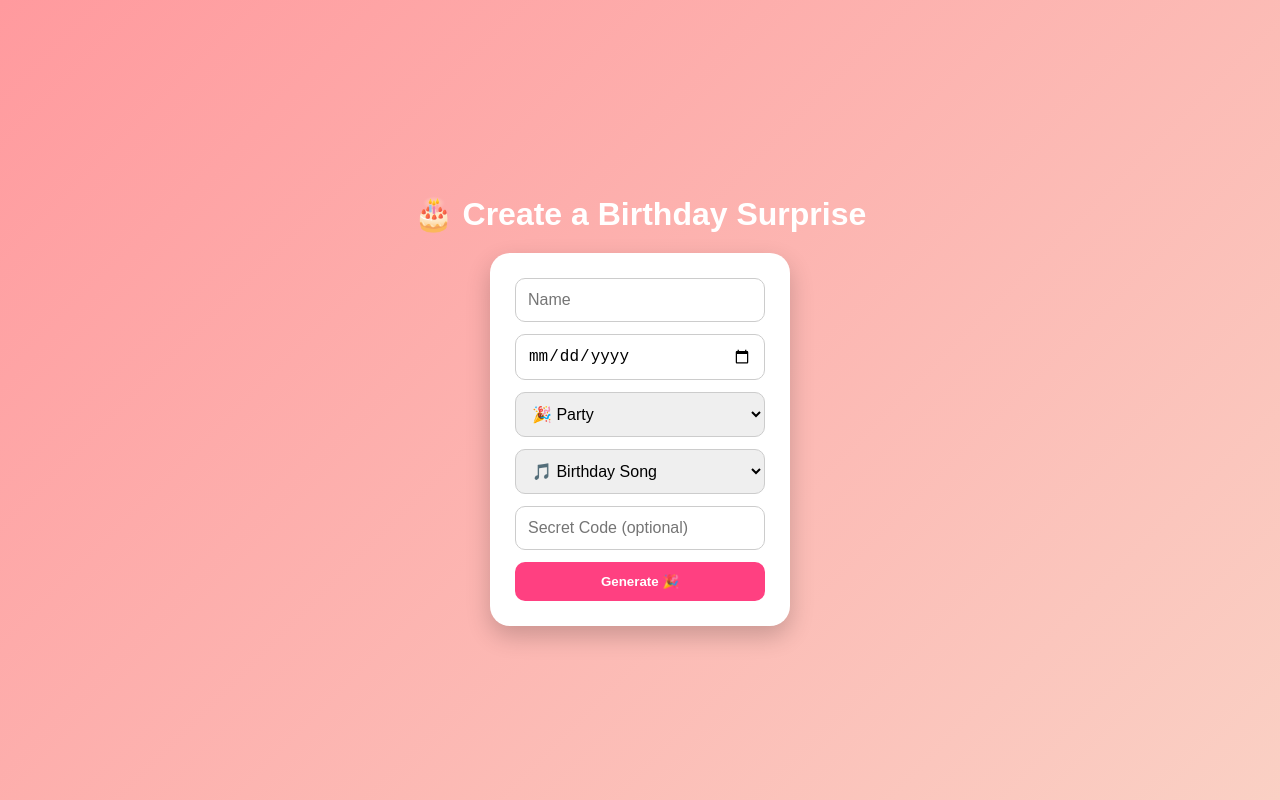
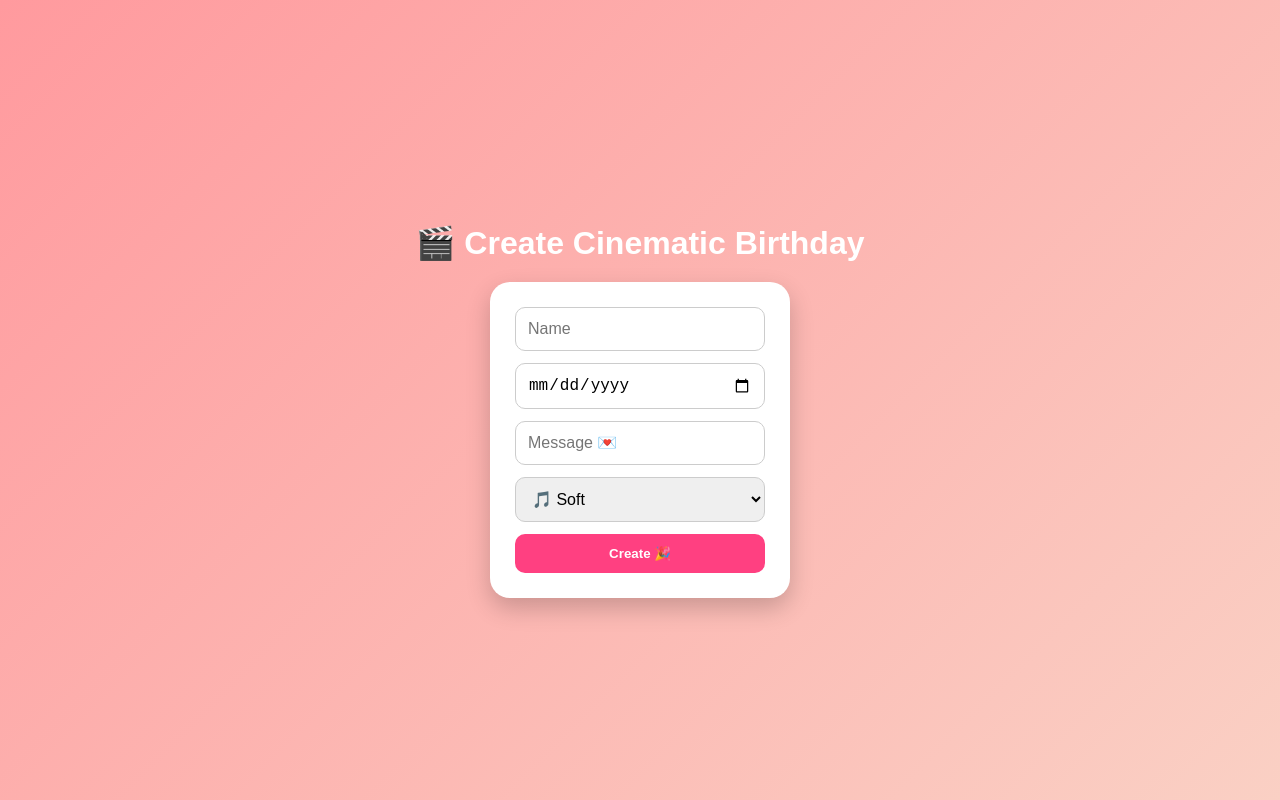
Before and after one commit to harshu-pixel/bday-web, a Next.js app: page / in a window 1280 px wide. Built offline with nearby package versions, Linux system fonts and the light colour scheme.

Commit message:
Update index.js

```diff
--- a/pages/index.js
+++ b/pages/index.js
@@ -8,9 +8,8 @@ export default function Home() {
   const [form, setForm] = useState({
     name: '',
     date: '',
-    theme: 'party',
-    music: '/music.mp3',
-    secret: ''
+    message: '',
+    music: '/music.mp3'
   });
 
   const handleSubmit = (e) => {
@@ -24,51 +23,25 @@ export default function Home() {
 
   return (
     <div className={styles.container}>
-      <h1 className={styles.title}>🎂 Create a Birthday Surprise</h1>
+      <h1 className={styles.title}>🎬 Create Cinematic Birthday</h1>
 
       <form onSubmit={handleSubmit} className={styles.card}>
+        <input className={styles.input} placeholder="Name"
+          onChange={(e)=>setForm({...form, name:e.target.value})} required />
 
-        <input
-          className={styles.input}
-          placeholder="Name"
-          required
-          onChange={(e)=>setForm({...form, name:e.target.value})}
-        />
+        <input className={styles.input} type="date"
+          onChange={(e)=>setForm({...form, date:e.target.value})} required />
 
-        <input
-          className={styles.input}
-          type="date"
-          required
-          onChange={(e)=>setForm({...form, date:e.target.value})}
-        />
+        <input className={styles.input} placeholder="Message 💌"
+          onChange={(e)=>setForm({...form, message:e.target.value})} />
 
-        <select
-          className={styles.select}
-          onChange={(e)=>setForm({...form, theme:e.target.value})}
-        >
-          <option value="party">🎉 Party</option>
-          <option value="dark">🌙 Dark</option>
-          <option value="pastel">🌸 Pastel</option>
+        <select className={styles.input}
+          onChange={(e)=>setForm({...form, music:e.target.value})}>
+          <option value="/music.mp3">🎵 Soft</option>
+          <option value="/party.mp3">🎧 Party</option>
         </select>
 
-        <select
-          className={styles.select}
-          onChange={(e)=>setForm({...form, music:e.target.value})}
-        >
-          <option value="/music.mp3">🎵 Birthday Song</option>
-          <option value="/party.mp3">🎧 Party Beat</option>
-        </select>
-
-        <input
-          className={styles.input}
-          placeholder="Secret Code (optional)"
-          onChange={(e)=>setForm({...form, secret:e.target.value})}
-        />
-
-        <button className={styles.button}>
-          Generate 🎉
-        </button>
-
+        <button className={styles.button}>Create 🎉</button>
       </form>
     </div>
   );
```
